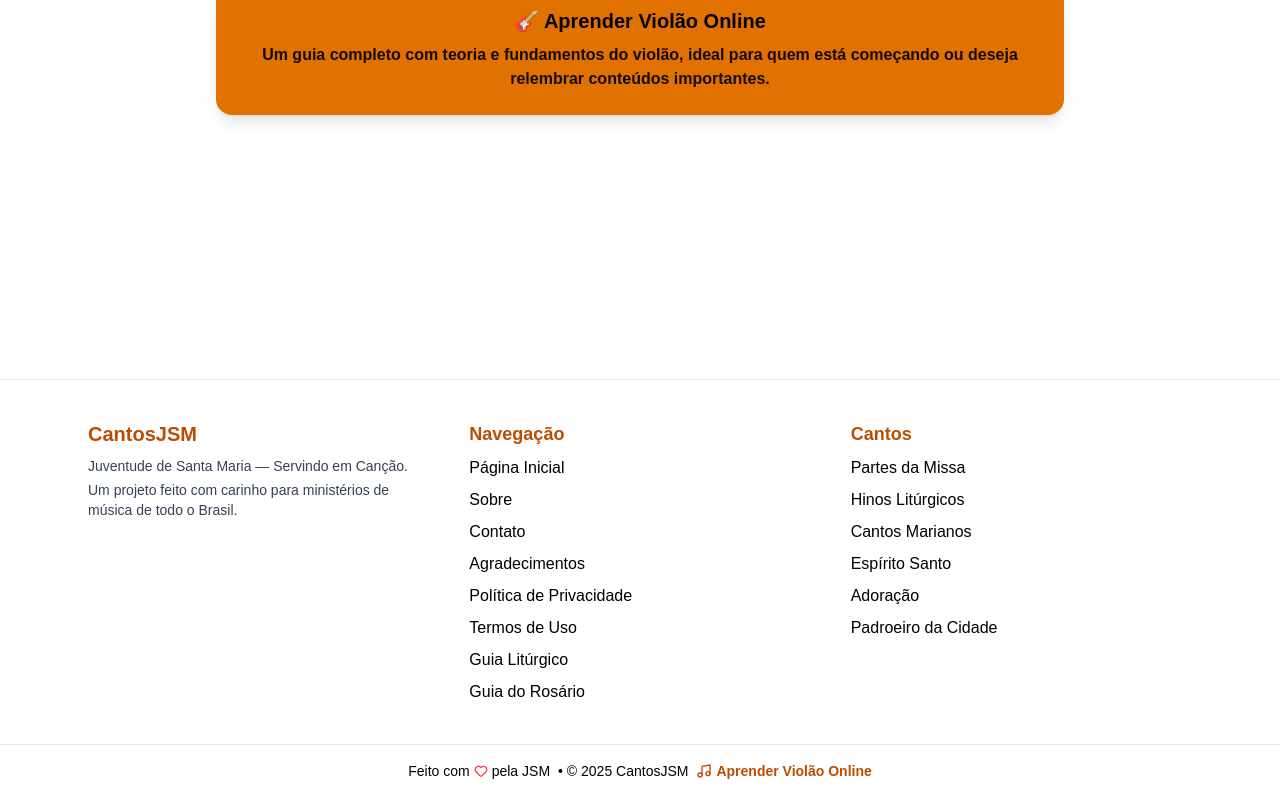
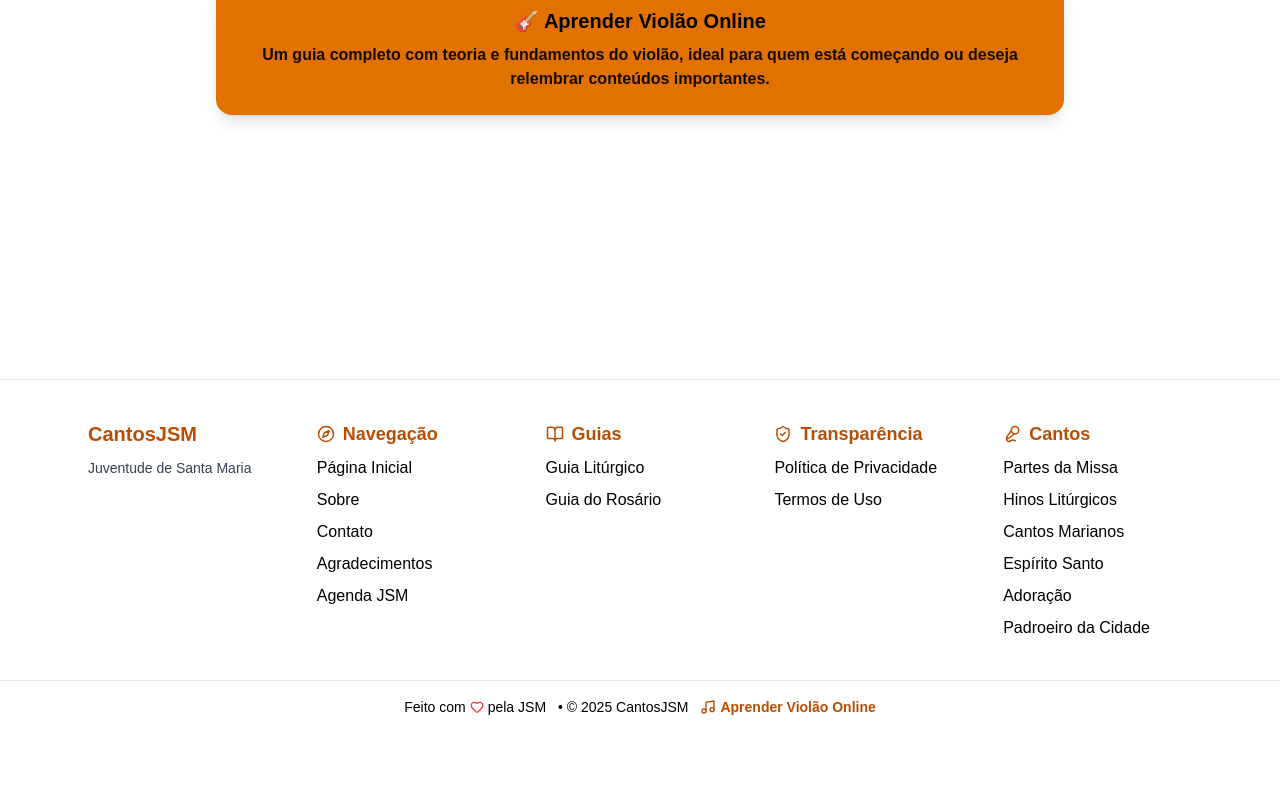
Before and after one commit to robsonalbuquerquedev/cantosjsm, a Next.js app: page / in a window 1280 px wide. Shown: the part 1678-2475 px from the top of the page. After the commit the page ends 2411 px from the top, so only its background shows below. Built offline with nearby package versions, Linux system fonts and the light colour scheme.

Commit message:
update: component Footer.tsx

```diff
--- a/src/components/Footer.tsx
+++ b/src/components/Footer.tsx
@@ -1,73 +1,84 @@
 "use client";
 
 import Link from "next/link";
-import { Music, Heart } from "lucide-react";
+import {
+    Music,
+    Heart,
+    Compass,
+    BookOpen,
+    ShieldCheck,
+    Mic2,
+} from "lucide-react";
 
 export default function Footer() {
     return (
         <footer className="mt-20 w-full bg-white text-black border-t border-gray-200">
-            <div className="max-w-6xl mx-auto px-6 py-10 grid grid-cols-1 md:grid-cols-3 gap-10">
+            <div className="max-w-6xl mx-auto px-6 py-10 grid grid-cols-1 md:grid-cols-5 gap-10">
 
                 {/* 🌿 Identidade */}
                 <div>
-                    <h3 className="font-bold text-xl text-amber-700 mb-2">CantosJSM</h3>
-                    <p className="text-sm text-gray-700">
-                        Juventude de Santa Maria — Servindo em Canção.
-                    </p>
-                    <p className="text-sm text-gray-700 mt-1">
-                        Um projeto feito com carinho para ministérios de música de todo o Brasil.
-                    </p>
+                    <h3 className="font-bold text-xl text-amber-700 mb-2">
+                        CantosJSM
+                    </h3>
+                    <span className="text-sm text-gray-700">
+                        Juventude de Santa Maria
+                    </span>
                 </div>
 
-                {/* 🧭 Navegação institucional */}
+                {/* 🧭 Navegação */}
                 <div className="flex flex-col space-y-2">
-                    <h4 className="font-semibold text-lg mb-2 text-amber-700">Navegação</h4>
+                    <h4 className="flex items-center gap-2 font-semibold text-lg text-amber-700 mb-2">
+                        <Compass size={18} /> Navegação
+                    </h4>
 
-                    <Link href="/" className="hover:text-amber-700 transition">Página Inicial</Link>
-                    <Link href="/sobre" className="hover:text-amber-700 transition">Sobre</Link>
-                    <Link href="/contato" className="hover:text-amber-700 transition">Contato</Link>
-                    <Link href="/agradecimentos" className="hover:text-amber-700 transition">Agradecimentos</Link>
-                    <Link href="/politica-de-privacidade" className="hover:text-amber-700 transition">Política de Privacidade</Link>
-                    <Link href="/termos-de-uso" className="hover:text-amber-700 transition">Termos de Uso</Link>
-                    <Link href="/guia-liturgico" className="hover:text-amber-700 transition"> Guia Litúrgico</Link>
-                    <Link href="/guia-do-rosario" className="hover:text-amber-700 transition"> Guia do Rosário</Link>
+                    <Link href="/">Página Inicial</Link>
+                    <Link href="/sobre">Sobre</Link>
+                    <Link href="/contato">Contato</Link>
+                    <Link href="/agradecimentos">Agradecimentos</Link>
+                    <Link href="/agenda-jsm">Agenda JSM</Link>
                 </div>
 
-                {/* 🎵 Navegação simplificada de cantos */}
+                {/* 📘 Guias */}
                 <div className="flex flex-col space-y-2">
-                    <h4 className="font-semibold text-lg mb-2 text-amber-700">Cantos</h4>
+                    <h4 className="flex items-center gap-2 font-semibold text-lg text-amber-700 mb-2">
+                        <BookOpen size={18} /> Guias
+                    </h4>
 
-                    <Link href="/tempo-comum" className="hover:text-amber-700 transition">
-                        Partes da Missa
-                    </Link>
+                    <Link href="/guia-liturgico">Guia Litúrgico</Link>
+                    <Link href="/guia-do-rosario">Guia do Rosário</Link>
+                </div>
 
-                    <Link href="/hinos" className="hover:text-amber-700 transition">
-                        Hinos Litúrgicos
-                    </Link>
+                {/* 🔎 Transparência */}
+                <div className="flex flex-col space-y-2">
+                    <h4 className="flex items-center gap-2 font-semibold text-lg text-amber-700 mb-2">
+                        <ShieldCheck size={18} /> Transparência
+                    </h4>
 
-                    <Link href="/marianas" className="hover:text-amber-700 transition">
-                        Cantos Marianos
-                    </Link>
+                    <Link href="/politica-de-privacidade">Política de Privacidade</Link>
+                    <Link href="/termos-de-uso">Termos de Uso</Link>
+                </div>
 
-                    <Link href="/espirito-santo" className="hover:text-amber-700 transition">
-                        Espírito Santo
-                    </Link>
+                {/* 🎵 Cantos */}
+                <div className="flex flex-col space-y-2">
+                    <h4 className="flex items-center gap-2 font-semibold text-lg text-amber-700 mb-2">
+                        <Mic2 size={18} /> Cantos
+                    </h4>
 
-                    <Link href="/adoracao" className="hover:text-amber-700 transition">
-                        Adoração
-                    </Link>
-
-                    <Link href="/padroeiro-da-cidade" className="hover:text-amber-700 transition">
-                        Padroeiro da Cidade
-                    </Link>
+                    <Link href="/tempo-comum">Partes da Missa</Link>
+                    <Link href="/hinos">Hinos Litúrgicos</Link>
+                    <Link href="/marianas">Cantos Marianos</Link>
+                    <Link href="/espirito-santo">Espírito Santo</Link>
+                    <Link href="/adoracao">Adoração</Link>
+                    <Link href="/padroeiro-da-cidade">Padroeiro da Cidade</Link>
                 </div>
             </div>
 
             {/* ⚡ Rodapé final */}
-            <div className="border-t border-gray-200 py-4 text-center text-sm flex flex-col md:flex-row items-center justify-center gap-2">
+            <div className="border-t border-gray-200 py-4 text-sm flex flex-col md:flex-row items-center justify-center gap-3">
                 <span className="flex items-center gap-1">
                     Feito com <Heart size={14} className="text-red-500" /> pela JSM
                 </span>
+
                 <span>• © {new Date().getFullYear()} CantosJSM</span>
 
                 <Link
```
